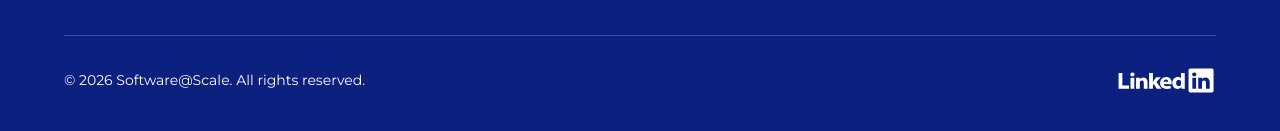
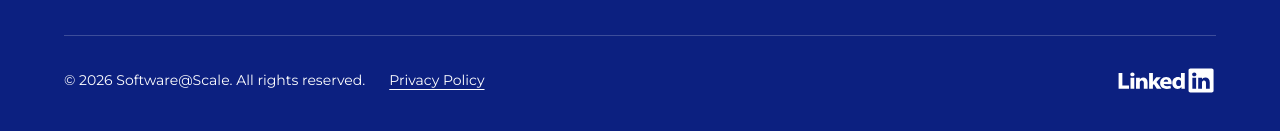
Before and after one commit to Cameron-p-Carter/sasrsitre, a Next.js app: page / in a window 1280 px wide. Shown: the part 10175-10306 px from the top of the page. Built offline with nearby package versions, Linux system fonts and the light colour scheme; no server answers.

Commit message:
Link the privacy policy from the footer
Adds a Privacy Policy link beside the copyright line, so the policy is
reachable from every page (ENG-03).

Co-Authored-By: Claude Opus 5.5 <noreply@anthropic.com>

```diff
--- a/app/components/layout/Footer.tsx
+++ b/app/components/layout/Footer.tsx
@@ -128,6 +128,9 @@ export default function Footer() {
               <span className="shrink-0">
                 © 2026 Software@Scale. All rights reserved.
               </span>
+              <Link href="/privacy-policy" className="underline underline-offset-4 hover:text-[#5ae0f6] transition-colors">
+                Privacy Policy
+              </Link>
             </div>
 
             {/* LinkedIn Logo */}
```
